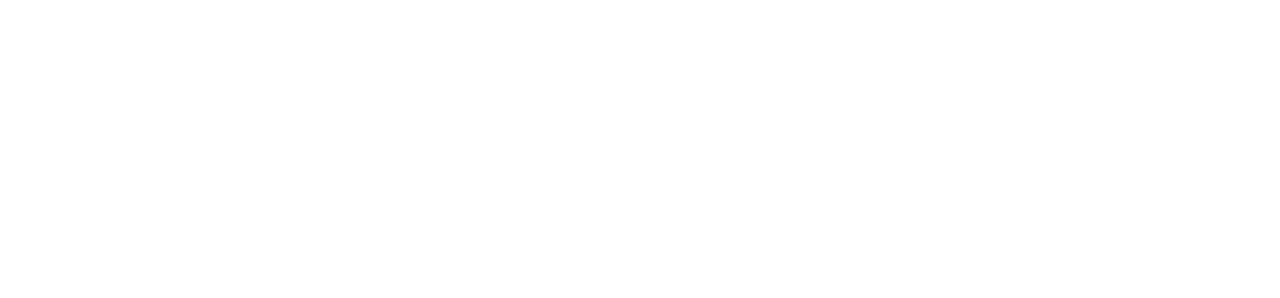
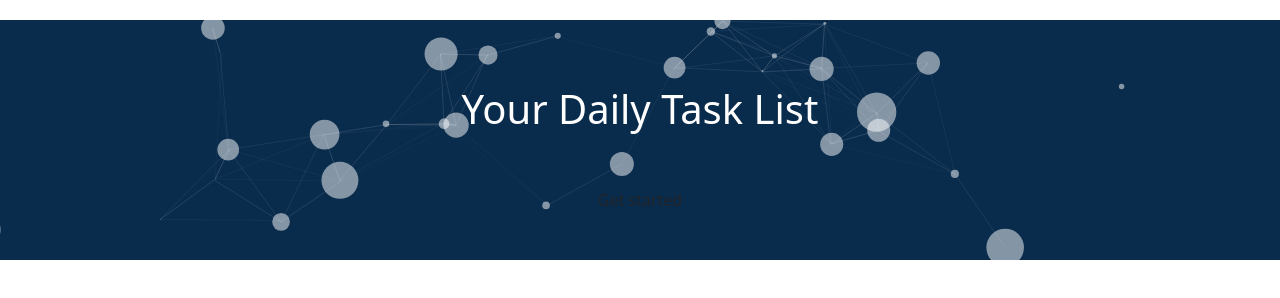
Before and after one commit to MorningBrown/to-do-list, a plain HTML site: page index.html in a window 1280 px wide. Drawn offline with nearby package versions, Linux system fonts and the light colour scheme.

Commit message:
added header html, js and css

```diff
--- a/assets/css/style.css
+++ b/assets/css/style.css
@@ -0,0 +1,74 @@
+/* Header for to-do list */
+
+body {
+    margin-top: 20px;
+    backgroundColor: #eee;
+}
+
+.home-5-bg {
+    background: #1E90FF;
+    position: relative;
+    background-size: cover;
+    height: 30vh;
+    background-position: center center;
+}
+
+.section {
+    position: relative;
+}
+
+.home-5-content {
+    z-index: 1;
+    position: relative;
+}
+
+.bg-overlay {
+    background-color: #000;
+    opacity: 0.7;
+    position: absolute;
+    top: 0;
+    left: 0;
+    height: 100%;
+    width: 100%;
+}
+
+.home-center {
+    display: table;
+    width: 100%;
+    height: 100%;
+}
+
+.home-desc-center {
+    display: table-cell;
+    vertical-align: middle;
+}
+
+.home-5-content {
+    z-index: 1;
+    position: relative;
+}
+
+.text-white-70 {
+    color: rgba(255, 255, 255, 0.8);
+}
+
+.f-15 {
+    font-size: 15px;
+}
+
+.home-5-bg #particles-js {
+    z-index: 1 !important;
+    position: absolute;
+    width: 100%;
+    height: 100%;
+}
+
+/* Task List Form CSS Here */
+
+
+
+
+
+
+
+/* Task Card CSS here */
--- a/index.html
+++ b/index.html
@@ -14,6 +14,158 @@
 </head>
 
 <body>
+    <script src="https://cdn.jsdelivr.net/particles.js/2.0.0/particles.min.js"></script>
+    <section class="section home-5-bg" id="home">
+        <div id="particles-js"></div>
+        <div class="bg-overlay"></div>
+        <div class="home-center">
+            <div class="home-desc-center">
+                <div class="container">
+                    <div class="justify-content-center row">
+                        <div class="col-lg-7">
+                            <div class="mt-40 text-center home-5-content">
+                                <div class="home-icon mb-4"><i class="mdi mdi-pinwheel mdi-spin text-white h1"></i>
+                                </div>
+                                <h1 class="text-white font-weight-normal home-5-title mb-0">Your Daily Task List</h1>
+                                <!-- <p class="text-white-70 mt-4 f-15 mb-0">Ut enim ad minima veniam quis nostrum
+                                    exercitationem ullam corporis at suscipit laboriosam nisi ut aliquid a commodi
+                                    consequatur Quis autem.</p> -->
+                                <div class="mt-5">
+                                    <input class="btn btn-default" type="button" value="Get started">
+                                </div>
+                            </div>
+                        </div>
+                    </div>
+                </div>
+            </div>
+        </div>
+    </section>
+
+
+
+    <!-- Javascript for header here -->
+
+    <script>
+        particlesJS("particles-js", {
+            "particles": {
+                "number": {
+                    "value": 80,
+                    "density": {
+                        "enable": true,
+                        "value_area": 800
+                    }
+                },
+                "color": {
+                    "value": "#ffffff"
+                },
+                "shape": {
+                    "type": "circle",
+                    "stroke": {
+                        "width": 0,
+                        "color": "#000000"
+                    },
+                    "polygon": {
+                        "nb_sides": 5
+                    },
+                    "image": {
+                        "src": "img/github.svg",
+                        "width": 100,
+                        "height": 100
+                    }
+                },
+                "opacity": {
+                    "value": 0.5,
+                    "random": false,
+                    "anim": {
+                        "enable": false,
+                        "speed": 1,
+                        "opacity_min": 0.1,
+                        "sync": false
+                    }
+                },
+                "size": {
+                    "value": 20,
+                    "random": true,
+                    "anim": {
+                        "enable": false,
+                        "speed": 40,
+                        "size_min": 0.1,
+                        "sync": false
+                    }
+                },
+                "line_linked": {
+                    "enable": true,
+                    "distance": 150,
+                    "color": "#ffffff",
+                    "opacity": 0.22,
+                    "width": 1
+                },
+                "move": {
+                    "enable": true,
+                    "speed": 6,
+                    "direction": "none",
+                    "random": false,
+                    "straight": false,
+                    "out_mode": "out",
+                    "attract": {
+                        "enable": false,
+                        "rotateX": 600,
+                        "rotateY": 1200
+                    }
+                }
+            },
+            "interactivity": {
+                "detect_on": "canvas",
+                "events": {
+                    "onhover": {
+                        "enable": true,
+                        "mode": "repulse"
+                    },
+                    "onclick": {
+                        "enable": true,
+                        "mode": "push"
+                    },
+                    "resize": true
+                },
+                "modes": {
+                    "grab": {
+                        "distance": 400,
+                        "line_linked": {
+                            "opacity": 1
+                        }
+                    },
+                    "bubble": {
+                        "distance": 400,
+                        "size": 40,
+                        "duration": 2,
+                        "opacity": 8,
+                        "speed": 3
+                    },
+                    "repulse": {
+                        "distance": 200
+                    },
+                    "push": {
+                        "particles_nb": 4
+                    },
+                    "remove": {
+                        "particles_nb": 2
+                    }
+                }
+            },
+            "retina_detect": true,
+            "config_demo": {
+                "hide_card": false,
+                "background_color": "#b61924",
+                "background_image": "",
+                "background_position": "50% 50%",
+                "background_repeat": "no-repeat",
+                "background_size": "cover"
+            }
+        });
+
+    </script>
+
+    <!-- Other JavaScript goes down here -->
 
 </body>
 
```
